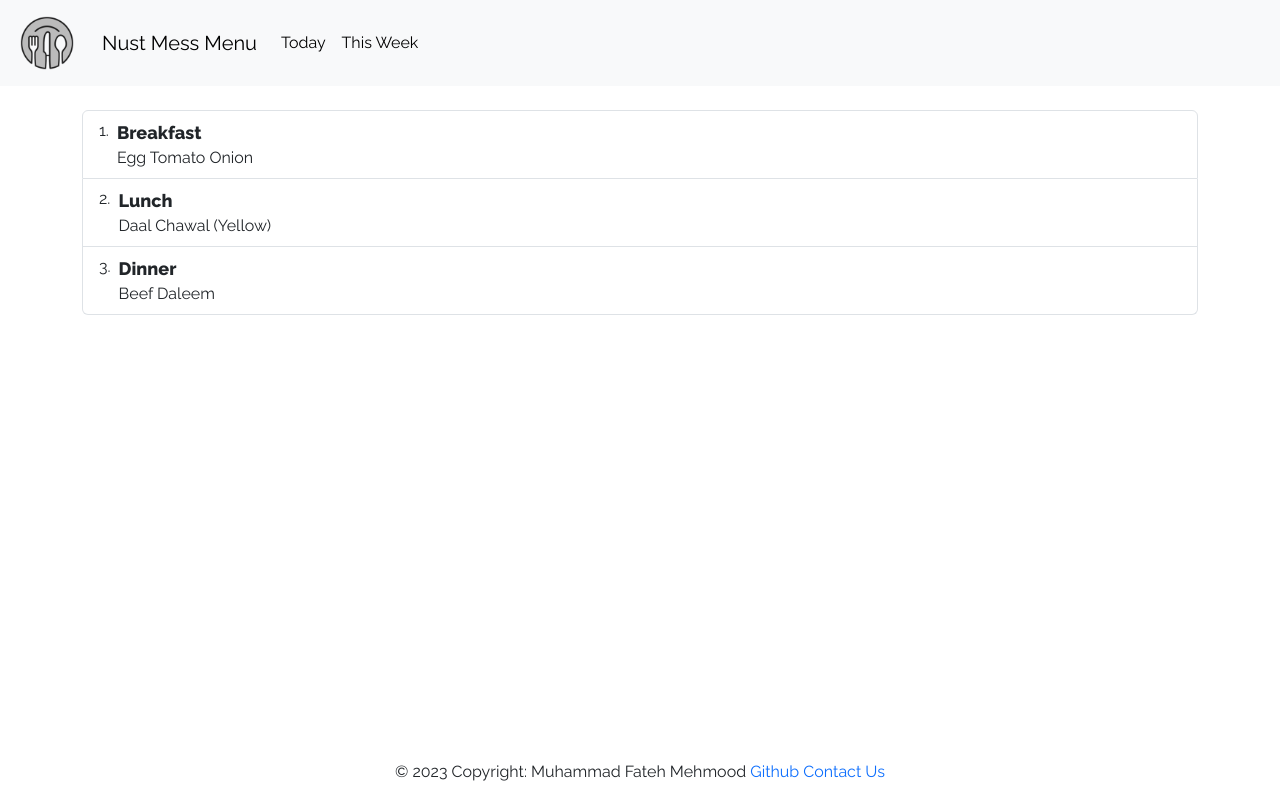
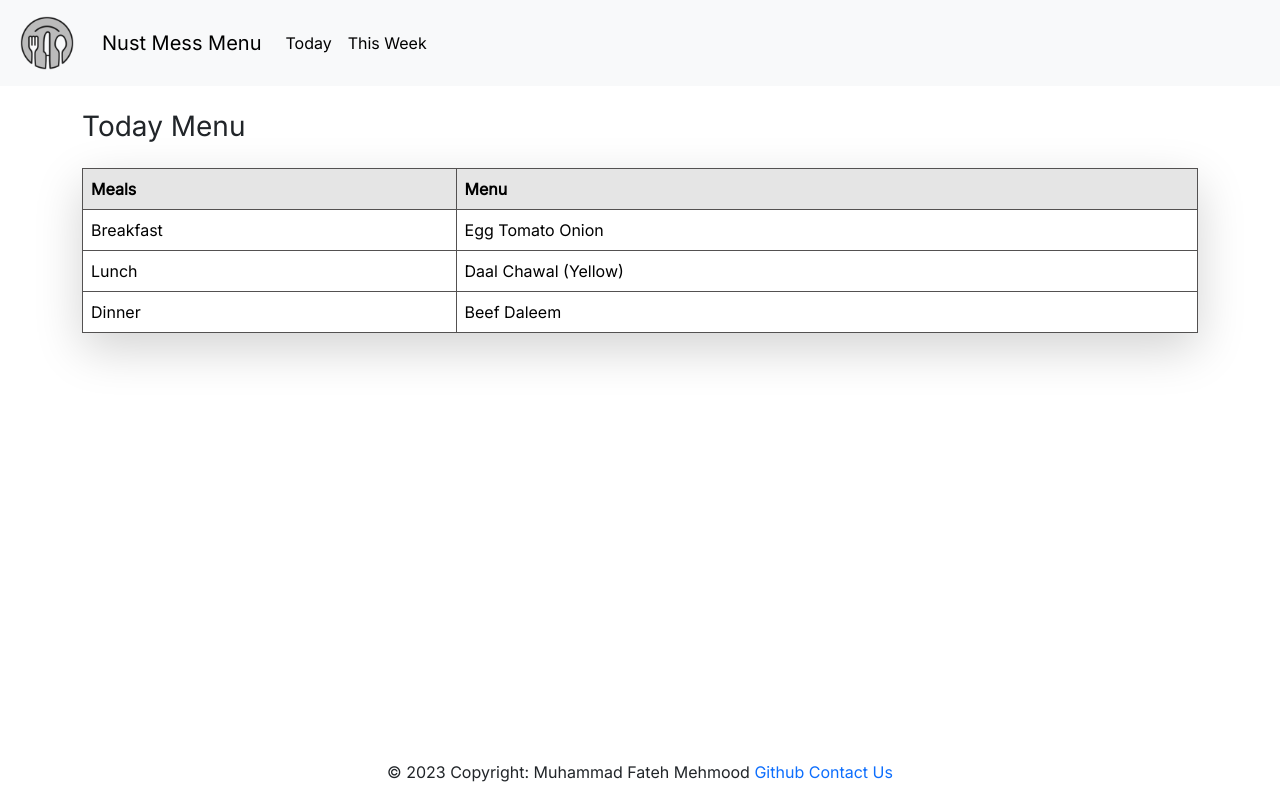
Before and after one commit to fatehmehmood123/Mess-Menu, a React (Create React App) app: page / in a window 1280 px wide. Built offline with nearby package versions, Linux system fonts and the light colour scheme.

Commit message:
Font changed to Inter, Added table in todayContainer, Added Box Shadow, etc

```diff
--- a/public/index.html
+++ b/public/index.html
@@ -31,11 +31,18 @@
   <link rel="preconnect" href="https://fonts.gstatic.com" crossorigin>
   <link href="https://fonts.googleapis.com/css2?family=Raleway:wght@400;500;800&display=swap" rel="stylesheet">
 <!--  -->
+  <!--  Inter Font link -->
+  <link rel="preconnect" href="https://fonts.googleapis.com">
+  <link rel="preconnect" href="https://fonts.gstatic.com" crossorigin>
+  <link href="https://fonts.googleapis.com/css2?family=Inter&display=swap" rel="stylesheet">
+<!--  -->
+
   <title>Mess Menu - NUST Hostels</title>
   <style>
     * {
       /*font-family: 'Urbanist', sans-serif;*/
-      font-family: 'Raleway', sans-serif;
+      /*font-family: 'Raleway', sans-serif;*/
+      font-family: 'Inter', sans-serif;
     }
   </style>
   <link rel="apple-touch-icon" sizes="180x180" href="/apple-touch-icon.png">
--- a/src/WeekContainer.css
+++ b/src/WeekContainer.css
@@ -1,22 +1,12 @@
 table {
   border-collapse: collapse;
   width: 100%;
+
 }
 
 td,
 th {
   border: 1px solid #535151;
-
   text-align: left;
   padding: 8px;
 }
-
-tr:nth-child(even) {
-  background-color: #dddddd;
-}
-
-/* @media only screen and (max-width: 600px) {
-  body {
-    background-color: lightblue;
-  }
-} */
--- a/src/components/Footer.js
+++ b/src/components/Footer.js
@@ -12,7 +12,7 @@ function Footer() {
       <StyleRoot>
         <footer className="fixed-bottom page-footer font-small">
           <div style={style} className="footer-copyright text-center py-3">© 2023 Copyright: Muhammad Fateh Mehmood
-            <a id="footerLink" rel="noreferrer" target="_blank" href="https://github.com/fatehmehmood123/Mess-Menu"> Github</a>
+            <a  id="footerLink" rel="noreferrer" target="_blank" href="https://github.com/fatehmehmood123/Mess-Menu"> Github</a>
             <a id="footerLink" rel="noreferrer" target="_blank" href="mailto:fatehmehmood123@gmail.com" > Contact Us</a>
           </div>
         </footer>
--- a/src/components/Navbar.js
+++ b/src/components/Navbar.js
@@ -4,7 +4,7 @@ import logo from "../images/android-chrome-192x192.png"
 export default function Navbar() {
   return (
     <>
-      <nav className="nav navbar navbar-expand-lg bg-body-tertiary">
+      <nav  className="nav navbar navbar-expand-lg bg-body-tertiary">
         <div className="container-fluid">
           <Link to="/">
 
--- a/src/components/TodayContainer.js
+++ b/src/components/TodayContainer.js
@@ -2,37 +2,70 @@ import React from 'react'
 
 export default function TodayContainer(props) {
   return (
-    <>
-      {/* returning component */}
-      <div className="container my-4" id="mainContainer">
+    < >
+      <div className="container my-4">
+      <h3>Today Menu</h3>
+      <table className="container my-4 table table-hover shadow-lg p-3 mb-5 bg-body-tertiary rounded" id="mainContainer">
+        <thead >
+        <tr className="table-active">
+          <th scope="col">Meals</th>
+          <th scope="col">Menu</th>
+
+
+        </tr>
+        </thead>
+        <tbody>
+        <tr>
+
+          <td>Breakfast</td>
+          <td>{props.breakfast}</td>
+
+        </tr>
+        <tr >
+
+          <td>Lunch</td>
+          <td>{props.lunch}</td>
+
+        </tr><tr>
+
+          <td>Dinner</td>
+          <td>{props.dinner}</td>
+
+        </tr>
+
+        </tbody>
+      </table>
+      </div>
+      {/*/!* returning component *!/*/}
+      {/*<div className="container my-4" id="mainContainer">*/}
         <div>
           {/* <h1 style={{ textAlign: "center", fontWeight: 800 }}>
             رمضان المبارک
           </h1> */}
         </div>
-        <ol className="list-group list-group-numbered">
-          <li className="list-group-item d-flex justify-content-between align-items-start">
-            <div className="ms-2 me-auto">
-              <div><b style={{ fontSize: "18px" }}>Breakfast</b> </div>
-              {props.breakfast}
-            </div>
+      {/*  <ol className="list-group list-group-numbered">*/}
+      {/*    <li className="list-group-item d-flex justify-content-between align-items-start">*/}
+      {/*      <div className="ms-2 me-auto">*/}
+      {/*        <div><b style={{ fontSize: "18px" }}>Breakfast</b> </div>*/}
+      {/*        {props.breakfast}*/}
+      {/*      </div>*/}
 
-          </li>
-          <li className="list-group-item d-flex justify-content-between align-items-start">
-            <div className="ms-2 me-auto">
-              <div><b style={{ fontSize: "18px" }}>Lunch</b></div>
-              {props.lunch}
-            </div>
+      {/*    </li>*/}
+      {/*    <li className="list-group-item d-flex justify-content-between align-items-start">*/}
+      {/*      <div className="ms-2 me-auto">*/}
+      {/*        <div><b style={{ fontSize: "18px" }}>Lunch</b></div>*/}
+      {/*        {props.lunch}*/}
+      {/*      </div>*/}
 
-          </li>
-          <li className="list-group-item d-flex justify-content-between align-items-start">
-            <div className="ms-2 me-auto">
-              <div><b style={{ fontSize: "18px" }}>Dinner</b></div>
-              {props.dinner}
-            </div>
-          </li>
-        </ol>
-      </div>
+      {/*    </li>*/}
+      {/*    <li className="list-group-item d-flex justify-content-between align-items-start">*/}
+      {/*      <div className="ms-2 me-auto">*/}
+      {/*        <div><b style={{ fontSize: "18px" }}>Dinner</b></div>*/}
+      {/*        {props.dinner}*/}
+      {/*      </div>*/}
+      {/*    </li>*/}
+      {/*  </ol>*/}
+      {/*</div>*/}
     </>
   )
 }
--- a/src/components/WeekContainer.js
+++ b/src/components/WeekContainer.js
@@ -4,9 +4,9 @@ export default function WeekContainer(props) {
     return (
         <div id="weekContainer" className="container my-3">
             <h3>This Week Menu</h3>
-            <table>
+            <table className="container my-4 table table-hover shadow p-3 mb-5 bg-body-tertiary rounded">
                 <tbody>
-                    <tr>
+                    <tr className="table-active">
                     <th>Day</th>
                         <th>Breakfast</th>
                         <th>Lunch</th>
```
